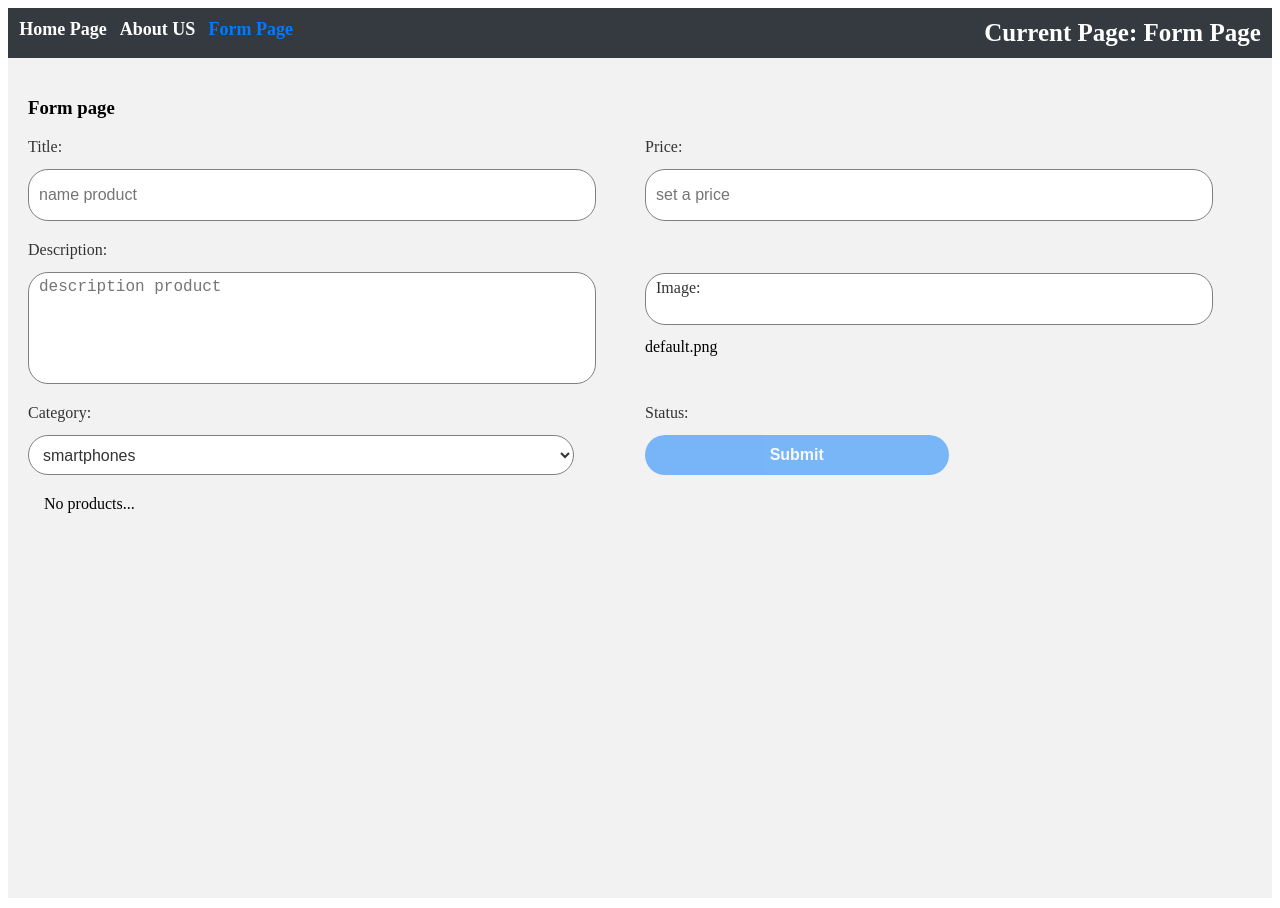
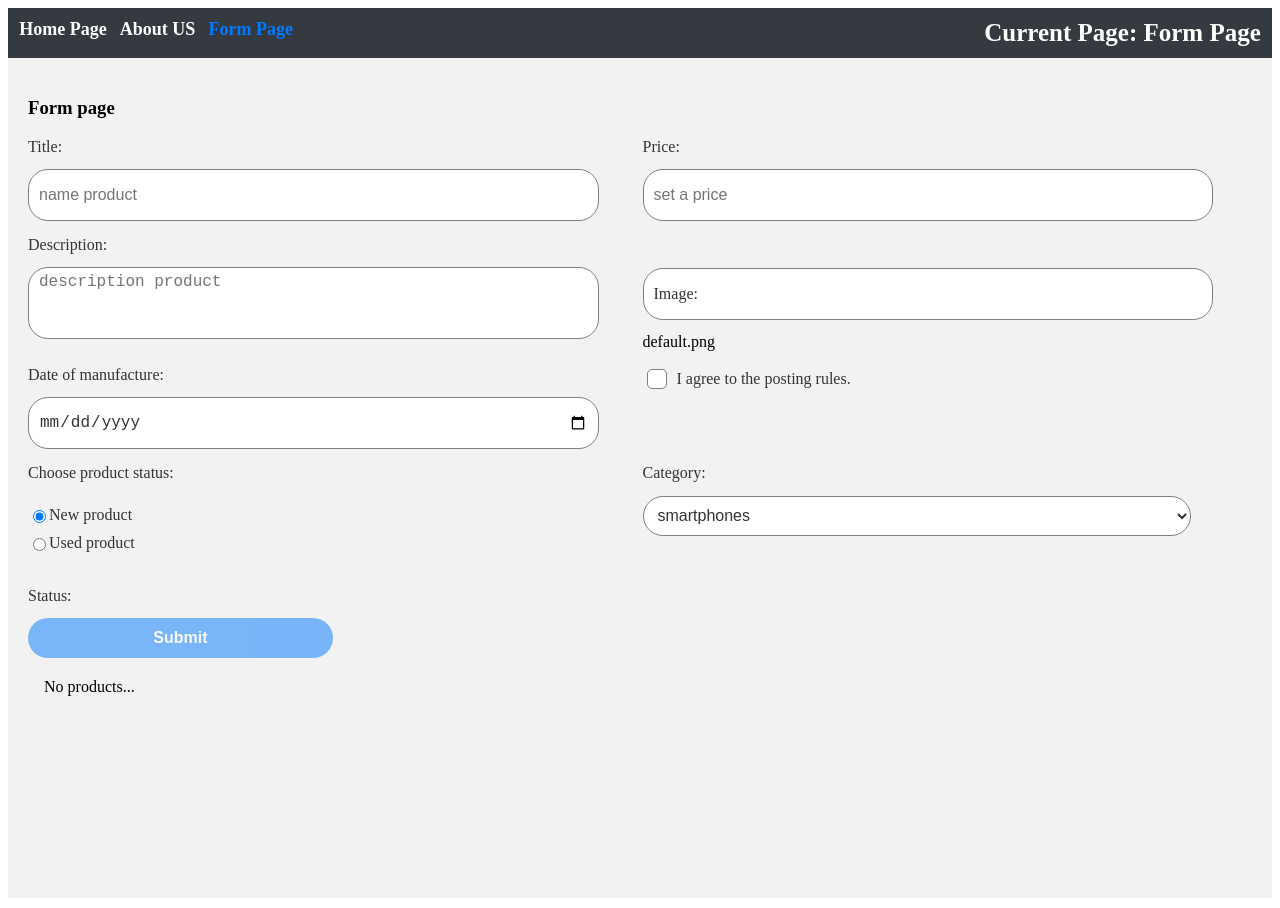
Before and after one commit to Syderi/ReactComponentsWeek1, a React (Vite) app in the folder rs-week1/: page /form in a window 1280 px wide. Built offline with nearby package versions, Linux system fonts and the light colour scheme.

Commit message:
fix: add input date and radio

```diff
--- a/rs-week1/src/components/ProductCard.tsx
+++ b/rs-week1/src/components/ProductCard.tsx
@@ -34,8 +34,6 @@ class ProductCard extends Component<IProductProps, IProductCardState> {
     } = this.props.product;
 
     const discountedPrice = price - (price * discountPercentage) / 100;
-    const thumbnailImg = thumbnail || defaultPic;
-    console.log(thumbnailImg);
 
     return (
       <div data-testid={`product-card${id}`} className="product-card" id={`product-card${id}`}>
--- a/rs-week1/src/components/pages/formPage/FormCard.tsx
+++ b/rs-week1/src/components/pages/formPage/FormCard.tsx
@@ -8,7 +8,8 @@ class FormCard extends Component<IFormCardProps> {
   }
 
   render() {
-    const { id, title, description, price, category, imageUrl } = this.props.product;
+    const { id, title, description, price, date, productStatus, category, imageUrl } =
+      this.props.product;
 
     return (
       <div data-testid={`form-card${id}`} className="form-card" id={`product-card${id}`}>
@@ -19,6 +20,8 @@ class FormCard extends Component<IFormCardProps> {
           <h2>{title}</h2>
           <p>Category: {category}</p>
           <p>Price: ${price}</p>
+          <p>Date of issue: {date}</p>
+          <p>Product status: {productStatus}</p>
           <p>{description}</p>
         </div>
       </div>
--- a/rs-week1/src/components/pages/formPage/FormPage.css
+++ b/rs-week1/src/components/pages/formPage/FormPage.css
@@ -9,7 +9,7 @@
   display: grid;
   grid-template-columns: repeat(2, 1fr);
   grid-auto-rows: minmax(40px, auto);
-  grid-gap: 10px;
+  grid-gap: 5px;
   margin-bottom: 10px;
 }
 
@@ -26,7 +26,7 @@
   display: flex;
   flex-direction: column;
   width: 100%;
-  margin-bottom: 20px;
+  margin-bottom: 10px;
 }
 
 .form-input label {
@@ -56,7 +56,7 @@
 .form-page textarea {
   resize: none;
   width: 90%;
-  height: 100px;
+  height: 60px;
   padding: 5px 10px;
   border: 1px solid gray;
   border-radius: 20px;
@@ -65,6 +65,52 @@
   background-color: #fff;
   overflow-wrap: break-word;
 }
+
+.form-input input[type="date"] {
+  width: 90%;
+  height: 40px;
+  padding: 5px 10px;
+  border: 1px solid gray;
+  border-radius: 20px;
+  font-size: 16px;
+  color: #333;
+  background-color: #fff;
+  overflow-wrap: break-word;
+  }
+
+  .form-input label {
+    display: flex;
+    align-items: center;
+    margin-bottom: 10px;
+    font-size: 16px;
+    color: #333;
+  }
+
+  .form-input input[type="checkbox"] {
+    margin-right: 10px;
+    width: 20px;
+    height: 20px;
+    border-radius: 5px;
+    border: 1px solid gray;
+    appearance: none;
+    background-color: #fff;
+    cursor: pointer;
+    outline: none;
+  }
+
+  .form-input input[type="checkbox"]:checked {
+    background-color: #007bff;
+    border-color: #007bff;
+  }
+
+  .form-input input[type="checkbox"]:checked::before {
+    content: "✔";
+    display: flex;
+    justify-content: center;
+    align-items: center;
+    font-size: 12px;
+    color: #fff;
+  }
 
 .form-page select {
   cursor: pointer;
--- a/rs-week1/src/components/pages/formPage/FormPage.tsx
+++ b/rs-week1/src/components/pages/formPage/FormPage.tsx
@@ -3,7 +3,7 @@ import { IFormCard } from 'components/types/interface';
 import React, { Component, RefObject } from 'react';
 import FormCard from './FormCard';
 import defaultPic from '../../../assets/img/default.png';
-import { validatePrice, validateFirstSubmitButton, validateText } from './Validate';
+import { validatePrice, validateFirstSubmitButton, validateText, validateDate } from './Validate';
 
 interface IFormPageProps {
   onChangeNamePage: (namePage: string) => void;
@@ -18,26 +18,23 @@ interface IFormPageState {
   spanPriceValid: boolean;
   spanTitleValid: boolean;
   spanDescriptionValid: boolean;
+  spanDateValid: boolean;
 }
 
 class FormPage extends Component<IFormPageProps, IFormPageState> {
   defaultFile: File;
-  inputTitleRef: React.RefObject<HTMLInputElement>;
-  inputPriceRef: React.RefObject<HTMLInputElement>;
-  inputFileRef: React.RefObject<HTMLInputElement>;
-  inputCategoryRef: React.RefObject<HTMLSelectElement>;
-  inputDescriptionRef: RefObject<HTMLTextAreaElement>;
-  statusCardRef: RefObject<HTMLSpanElement>;
+  inputTitleRef: React.RefObject<HTMLInputElement> = React.createRef();
+  inputPriceRef: React.RefObject<HTMLInputElement> = React.createRef();
+  inputFileRef: React.RefObject<HTMLInputElement> = React.createRef();
+  inputCategoryRef: React.RefObject<HTMLSelectElement> = React.createRef();
+  inputDescriptionRef: RefObject<HTMLTextAreaElement> = React.createRef();
+  inputDateRef: RefObject<HTMLInputElement> = React.createRef();
+  inputProductStatusRef: RefObject<HTMLInputElement> = React.createRef();
+  statusCardRef: RefObject<HTMLSpanElement> = React.createRef();
 
   constructor(props: IFormPageProps) {
     super(props);
     this.defaultFile = new File([defaultPic], 'default.png', { type: 'image/png' });
-    this.inputTitleRef = React.createRef();
-    this.inputPriceRef = React.createRef();
-    this.inputFileRef = React.createRef();
-    this.inputCategoryRef = React.createRef();
-    this.inputDescriptionRef = React.createRef();
-    this.statusCardRef = React.createRef();
     this.state = {
       imageUrl: defaultPic,
       imageFile: this.defaultFile,
@@ -47,6 +44,7 @@ class FormPage extends Component<IFormPageProps, IFormPageState> {
       spanPriceValid: false,
       spanTitleValid: false,
       spanDescriptionValid: false,
+      spanDateValid: false,
     };
   }
 
@@ -83,6 +81,9 @@ class FormPage extends Component<IFormPageProps, IFormPageState> {
         this.inputDescriptionRef
       );
     }
+    if (this.inputDateRef.current) {
+      this.inputDateRef.current.oninput = this.handleInputFirstStart(this.inputDateRef);
+    }
     this.setState({ errorMassege: false });
   };
 
@@ -105,8 +106,24 @@ class FormPage extends Component<IFormPageProps, IFormPageState> {
         this.handleInputFirstStart(this.inputDescriptionRef)
       );
     }
+    if (this.inputDateRef.current) {
+      this.inputDateRef.current.removeEventListener(
+        'input',
+        this.handleInputFirstStart(this.inputDateRef)
+      );
+    }
     this.setState({ errorMassege: true });
   }
+
+  handleInputFirstStart = (
+    ref: React.RefObject<HTMLInputElement> | React.RefObject<HTMLTextAreaElement>
+  ) => {
+    return () => {
+      if (validateFirstSubmitButton(ref.current as HTMLInputElement)) {
+        this.setState({ buttonSubmitStatusDisabled: false });
+      }
+    };
+  };
 
   addOnChangeListenerInputs = () => {
     if (this.inputPriceRef.current) {
@@ -121,6 +138,11 @@ class FormPage extends Component<IFormPageProps, IFormPageState> {
     }
     if (this.inputDescriptionRef.current) {
       this.inputDescriptionRef.current.oninput = () => {
+        this.checkValidAllInputs();
+      };
+    }
+    if (this.inputDateRef.current) {
+      this.inputDateRef.current.oninput = () => {
         this.checkValidAllInputs();
       };
     }
@@ -142,27 +164,24 @@ class FormPage extends Component<IFormPageProps, IFormPageState> {
         this.checkValidAllInputs();
       });
     }
+    if (this.inputDateRef.current) {
+      this.inputDateRef.current.removeEventListener('input', () => {
+        this.checkValidAllInputs();
+      });
+    }
   };
 
   checkValidAllInputs = () => {
     const priceValid = validatePrice(this.inputPriceRef, /^\d+$/);
     const titleValid = validateText(this.inputTitleRef);
     const descriptionValid = validateText(this.inputDescriptionRef);
+    const dateValid = validateDate(this.inputDateRef);
     this.setState({ spanPriceValid: priceValid });
     this.setState({ spanTitleValid: titleValid });
     this.setState({ spanDescriptionValid: descriptionValid });
-    if (priceValid && titleValid && descriptionValid) return true;
+    this.setState({ spanDateValid: dateValid });
+    if (priceValid && titleValid && descriptionValid && dateValid) return true;
     return false;
-  };
-
-  handleInputFirstStart = (
-    ref: React.RefObject<HTMLInputElement> | React.RefObject<HTMLTextAreaElement>
-  ) => {
-    return () => {
-      if (validateFirstSubmitButton(ref.current as HTMLInputElement)) {
-        this.setState({ buttonSubmitStatusDisabled: false });
-      }
-    };
   };
 
   handleImageInput = (event: React.ChangeEvent<HTMLInputElement>) => {
@@ -215,6 +234,19 @@ class FormPage extends Component<IFormPageProps, IFormPageState> {
       this.inputPriceRef.current.value = '';
     }
 
+    let newDate = '';
+    if (this.inputDateRef.current) {
+      newDate = this.inputDateRef.current.value;
+      this.inputDateRef.current.value = '';
+    }
+
+    let newProductStatus = 'new';
+    if (this.inputProductStatusRef.current) {
+      const checkedProductStatus = this.inputProductStatusRef.current.checked;
+      this.inputProductStatusRef.current.checked = true;
+      newProductStatus = checkedProductStatus ? 'new' : 'used';
+    }
+
     let newCategory = '';
     if (this.inputCategoryRef.current) {
       newCategory = this.inputCategoryRef.current.value;
@@ -225,6 +257,8 @@ class FormPage extends Component<IFormPageProps, IFormPageState> {
       id: Date.now(),
       title: newTitle,
       price: Number(newPrice),
+      date: newDate,
+      productStatus: newProductStatus,
       description: newDescription,
       imageUrl,
       category: newCategory,
@@ -261,14 +295,6 @@ class FormPage extends Component<IFormPageProps, IFormPageState> {
     }
   };
 
-  // handleInputPrice = () => {
-  //   if (this.inputPriceRef.current) {
-  //     this.inputPriceRef.current.value = this.inputPriceRef.current.value.replace(/\D/g, '');
-  //   }
-  //   // const input = event.currentTarget;
-  //   // input.value = input.value.replace(/\D/g, '');
-  // };
-
   render() {
     const {
       products,
@@ -278,6 +304,7 @@ class FormPage extends Component<IFormPageProps, IFormPageState> {
       spanPriceValid,
       spanTitleValid,
       spanDescriptionValid,
+      spanDateValid,
     } = this.state;
     return (
       <div className="form-page">
@@ -338,6 +365,51 @@ class FormPage extends Component<IFormPageProps, IFormPageState> {
             {imageFile && <span>{imageFile.name}</span>}
           </div>
           <div className="form-input">
+            <label htmlFor="date-input">
+              Date of manufacture:{' '}
+              {!spanDateValid && errorMassege && (
+                <span className="form-input-span-error">Error</span>
+              )}
+            </label>
+            <input
+              type="date"
+              id="date-input"
+              // onInput={this.handleImageInput}
+              ref={this.inputDateRef}
+            />
+          </div>
+          <div className="form-input">
+            <label>
+              <input type="checkbox" required /> I agree to the posting rules.
+            </label>
+          </div>
+          <div className="form-input">
+            <div className="radio-label">
+              <label>Choose product status:</label>
+            </div>
+            <div className="radio-buttons">
+              <label>
+                <input
+                  type="radio"
+                  name="productStatus"
+                  value="new"
+                  defaultChecked
+                  ref={this.inputProductStatusRef}
+                />
+                New product
+              </label>
+              <label>
+                <input
+                  type="radio"
+                  name="productStatus"
+                  value="used"
+                  // ref={this.inputProductStatusRef}
+                />
+                Used product
+              </label>
+            </div>
+          </div>
+          <div className="form-input">
             <label htmlFor="category-select">Category:</label>
             <select id="category-select" ref={this.inputCategoryRef}>
               <option value="smartphones">smartphones</option>
--- a/rs-week1/src/components/types/interface.ts
+++ b/rs-week1/src/components/types/interface.ts
@@ -21,6 +21,8 @@ interface IFormCard {
   title: string;
   description: string;
   price: number;
+  date: string;
+  productStatus: string;
   category: string;
   imageUrl: string;
 }
```
Also changed, not shown: rs-week1/src/components/pages/formPage/Validate.ts (+18 -1 lines).
